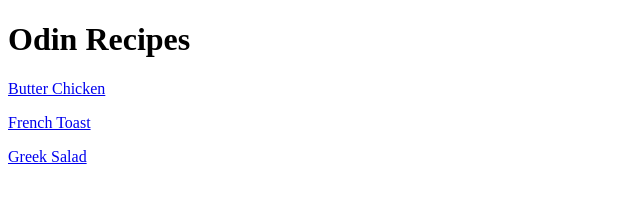
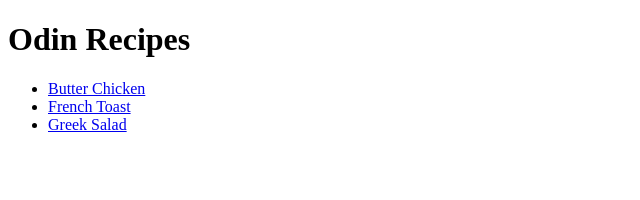
Before and after one commit to Axolitl/odin-recipes, a plain HTML site: page index.html in a window 1280 px wide. Shown: the whole page, without its empty margins (0-640 px from the left). Drawn offline with Linux system fonts and the light colour scheme.

Commit message:
Change index.html recipe link format
Change index.html recipe links to unordered list format.

```diff
--- a/index.html
+++ b/index.html
@@ -7,14 +7,10 @@
 </head>
 <body>
     <h1>Odin Recipes</h1>
-    <p>
-       <a href="/recipes/butter-chicken.html">Butter Chicken</a>
-    </p>
-    <p>
-        <a href="/recipes/french-toast.html">French Toast</a>
-    </p>
-    <p>
-        <a href="/recipes/greek-salad.html">Greek Salad</a>
-    </p>
+    <ul>
+        <li><a href="/recipes/butter-chicken.html">Butter Chicken</a></li>
+        <li><a href="/recipes/french-toast.html">French Toast</a></li>
+        <li><a href="/recipes/greek-salad.html">Greek Salad</a></li>
+    </ul>
 </body>
 </html>
```
